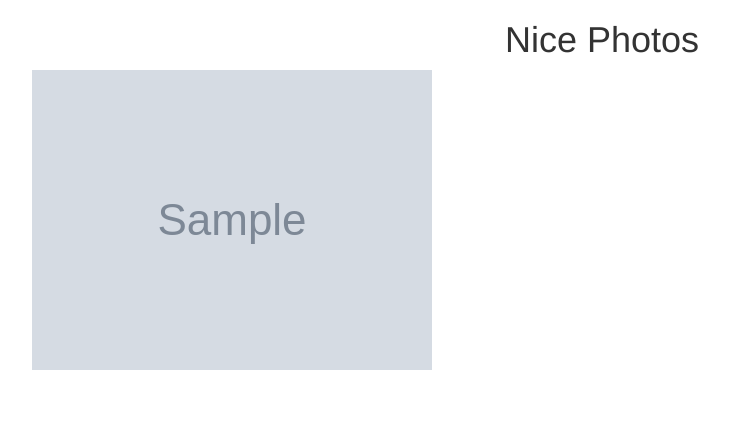
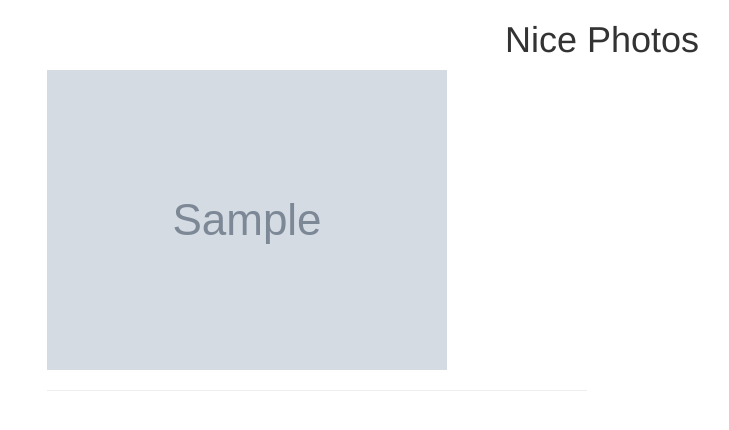
Before and after one commit to Nyirabazungu/Gallery, a Django app: page / in a window 1280 px wide. Shown: the part 52-482 px from the top of the page, without its empty margins (38-767 px from the left). Run offline with Django 3.2, Linux system fonts and the light colour scheme; tables that the repository leaves empty hold one stand-in row (values such as "Sample post"); grey boxes marked "Sample" are stand-in pictures; some libraries are stand-ins or nearby versions.

Commit message:
add horizontal style

```diff
--- a/images/templates/welcome.html
+++ b/images/templates/welcome.html
@@ -7,14 +7,14 @@
 
   {% for images_item in pictures %}
 
-  <div class="row">
+  <!-- <div class="row"> -->
 
-    <div class="col-xs-6 col-sm-6 col-md-6 col-lg-6">
+    <div class="col-xs-4 col-sm-6 col-md-4 col-lg-6">
 
       <a data-toggle="modal" data-target="#{{images_item.id}}">
-        <img src="{{images_item.images.url}}" alt="Image">
-
-      </a>
+        <img src="{{images_item.images.url}}" alt="Image" width='400' length='500'>
+        <hr>
+    </a>
        <div id="{{images_item.id}}" class="modal fade" role="dialog" style="background-color:bisque;color:rgb(47, 61, 61);font-family: monospace;">
                 <div class="modal-dialog">
 
@@ -36,17 +36,13 @@
                   </div>
 
                 </div>
-            </div>
+            <!-- </div> -->
 
       </div>
 
 
   </div>
-
-
-
-
-  {% endfor %}
+{% endfor %}
 
 </div>
 
```
